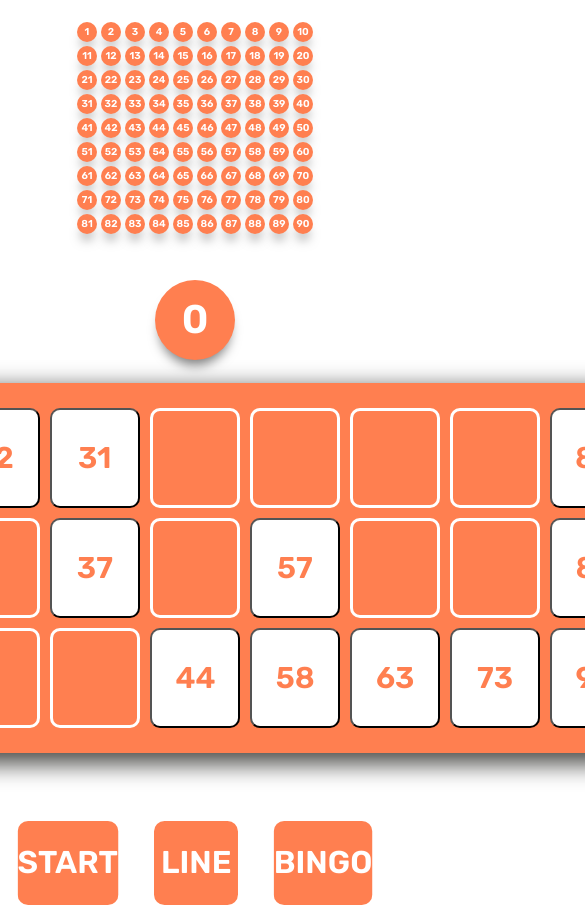
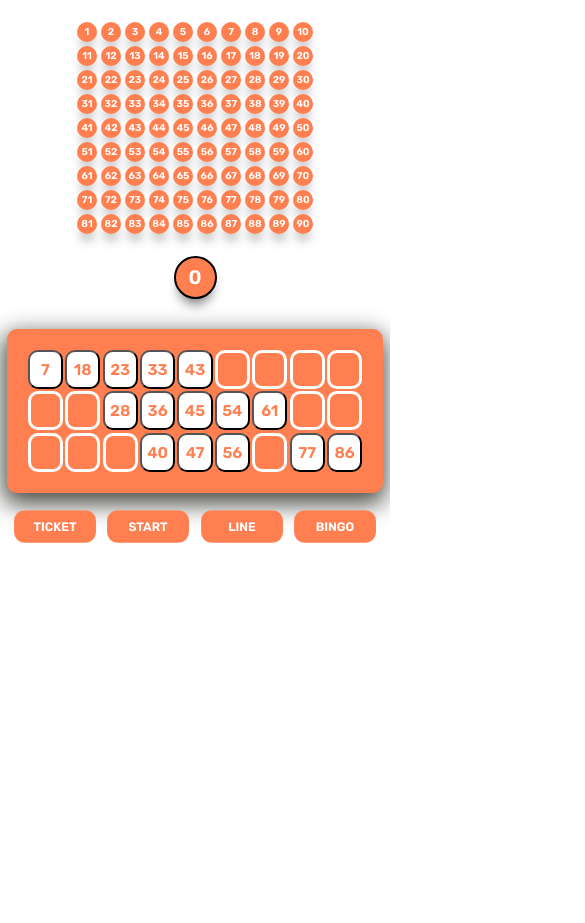
Before and after one commit to maxileo/Bingo, a website: page public/index.html in a window 390 px wide. Shown: the top 923 px of the page, 585 px wide, since content can reach past the window. After the commit the page ends 844 px from the top, so only its background shows below. Drawn offline with nearby package versions, Linux system fonts and the light colour scheme; no server answers; a web font is replaced by a local one.

Commit message:
responsive

```diff
--- a/public/index.html
+++ b/public/index.html
@@ -408,123 +408,178 @@
     <div id="bilet">
         <div id="fundalBilet">
             <div class="row">
+                <div class="columnWrap">
                     <button class="column">
                         <div class="completed"></div>
                         <div class="number"> 1 </div>
                     </button>
+                </div>
+                <div class="columnWrap">
                     <button class="column">
-                    <div class="number"> 2 </div>
                         <div class="completed"></div>
-                </button>
-                <button class="column">
-                    <div class="number"> 3 </div>
-                    <div class="completed"></div>
-                </button>
-                <button class="column">
-                    <div class="number"> 4 </div>
-                    <div class="completed"></div>
-                </button>
-                <button class="column">
-                    <div class="number"> 5 </div>
-                    <div class="completed"></div>
-                </button>
-                <button class="column">
-                    <div class="number"> 6 </div>
-                    <div class="completed"></div>
-                </button>
-                <button class="column">
-                    <div class="number"> 7 </div>
-                    <div class="completed"></div>
-                </button>
-                <button class="column">
-                    <div class="number"> 8 </div>
-                    <div class="completed"></div>
-                </button>
-                <button class="column">
-                    <div class="number"> 9 </div>
-                    <div class="completed"></div>
+                        <div class="number"> 1 </div>
                     </button>
                 </div>
-            <div class="row">
+                <div class="columnWrap">
                     <button class="column">
-                    <div class="number"> 10 </div>
                         <div class="completed"></div>
-                </button>
-                <button class="column">
-                    <div class="number"> 11 </div>
-                    <div class="completed"></div>
-                </button>
-                <button class="column">
-                    <div class="number"> 12 </div>
-                    <div class="completed"></div>
-                </button>
-                <button class="column">
-                    <div class="number"> 13 </div>
-                    <div class="completed"></div>
-                </button>
-                <button class="column">
-                    <div class="number"> 14 </div>
-                    <div class="completed"></div>
-                </button>
-                <button class="column">
-                    <div class="number"> 15 </div>
-                    <div class="completed"></div>
-                </button>
-                <button class="column">
-                    <div class="number"> 16 </div>
-                    <div class="completed"></div>
-                </button>
-                <button class="column">
-                    <div class="number"> 17 </div>
-                    <div class="completed"></div>
-                </button>
-                <button class="column">
-                    <div class="number"> 18 </div>
-                    <div class="completed"></div>
+                        <div class="number"> 1 </div>
                     </button>
                 </div>
+                <div class="columnWrap">
+                    <button class="column">
+                        <div class="completed"></div>
+                        <div class="number"> 1 </div>
+                    </button>
+                </div>
+                <div class="columnWrap">
+                    <button class="column">
+                        <div class="completed"></div>
+                        <div class="number"> 1 </div>
+                    </button>
+                </div>
+                <div class="columnWrap">
+                    <button class="column">
+                        <div class="completed"></div>
+                        <div class="number"> 1 </div>
+                    </button>
+                </div>
+                <div class="columnWrap">
+                    <button class="column">
+                        <div class="completed"></div>
+                        <div class="number"> 1 </div>
+                    </button>
+                </div>
+                <div class="columnWrap">
+                    <button class="column">
+                        <div class="completed"></div>
+                        <div class="number"> 1 </div>
+                    </button>
+                </div>
+                <div class="columnWrap">
+                    <button class="column">
+                        <div class="completed"></div>
+                        <div class="number"> 1 </div>
+                    </button>
+                </div>
+            </div>
             <div class="row">
+                <div class="columnWrap">
                     <button class="column">
-                    <div class="number"> 19 </div>
                         <div class="completed"></div>
+                        <div class="number"> 1 </div>
                     </button>
+                </div>
+                <div class="columnWrap">
                     <button class="column">
-                    <div class="number"> 20 </div>
                         <div class="completed"></div>
+                        <div class="number"> 1 </div>
                     </button>
+                </div>
+                <div class="columnWrap">
                     <button class="column">
-                    <div class="number"> 21 </div>
                         <div class="completed"></div>
+                        <div class="number"> 1 </div>
                     </button>
+                </div>
+                <div class="columnWrap">
                     <button class="column">
-                    <div class="number"> 22 </div>
                         <div class="completed"></div>
+                        <div class="number"> 1 </div>
                     </button>
+                </div>
+                <div class="columnWrap">
                     <button class="column">
-                    <div class="number"> 23 </div>
                         <div class="completed"></div>
+                        <div class="number"> 1 </div>
                     </button>
+                </div>
+                <div class="columnWrap">
                     <button class="column">
-                    <div class="number"> 24 </div>
                         <div class="completed"></div>
+                        <div class="number"> 1 </div>
                     </button>
+                </div>
+                <div class="columnWrap">
                     <button class="column">
-                    <div class="number"> 25 </div>
                         <div class="completed"></div>
+                        <div class="number"> 1 </div>
                     </button>
+                </div>
+                <div class="columnWrap">
                     <button class="column">
-                    <div class="number"> 26 </div>
                         <div class="completed"></div>
+                        <div class="number"> 1 </div>
                     </button>
+                </div>
+                <div class="columnWrap">
                     <button class="column">
-                    <div class="number"> 27 </div>
                         <div class="completed"></div>
+                        <div class="number"> 1 </div>
                     </button>
+                </div>
+            </div>
+            <div class="row">
+                <div class="columnWrap">
+                    <button class="column">
+                        <div class="completed"></div>
+                        <div class="number"> 1 </div>
+                    </button>
+                </div>
+                <div class="columnWrap">
+                    <button class="column">
+                        <div class="completed"></div>
+                        <div class="number"> 1 </div>
+                    </button>
+                </div>
+                <div class="columnWrap">
+                    <button class="column">
+                        <div class="completed"></div>
+                        <div class="number"> 1 </div>
+                    </button>
+                </div>
+                <div class="columnWrap">
+                    <button class="column">
+                        <div class="completed"></div>
+                        <div class="number"> 1 </div>
+                    </button>
+                </div>
+                <div class="columnWrap">
+                    <button class="column">
+                        <div class="completed"></div>
+                        <div class="number"> 1 </div>
+                    </button>
+                </div>
+                <div class="columnWrap">
+                    <button class="column">
+                        <div class="completed"></div>
+                        <div class="number"> 1 </div>
+                    </button>
+                </div>
+                <div class="columnWrap">
+                    <button class="column">
+                        <div class="completed"></div>
+                        <div class="number"> 1 </div>
+                    </button>
+                </div>
+                <div class="columnWrap">
+                    <button class="column">
+                        <div class="completed"></div>
+                        <div class="number"> 1 </div>
+                    </button>
+                </div>
+                <div class="columnWrap">
+                    <button class="column">
+                        <div class="completed"></div>
+                        <div class="number"> 1 </div>
+                    </button>
+                </div>
             </div>
         </div>
     </div>
 
     <div id="butoaneWrap">
+        <button id="ticket" class="butoane">TICKET</button>
         <button id="start" class="butoane">START</button>
         <button id="linie" class="butoane">LINE</button>
         <button id="bingo" class="butoane">BINGO</button>
--- a/public/script.js
+++ b/public/script.js
@@ -5,9 +5,11 @@ let casute=[0, 0, 0, 0, 0, 0, 0, 0, 0, 0, 0,
     0, 0, 0, 0, 0, 0, 0, 0, 0, 0,
     0, 0, 0, 0, 0, 0, 0, 0, 0, 0 ];
 let bifate=[];
-for (let i=0; i<=27; i++)
-    bifate[i]=0;
 let alese=[];
+
+let posibilitati=[];
+let nrPosibilitati=90;
+let cifre=[];
 
 function numereAlese(x)
 {
@@ -22,30 +24,26 @@ function numereAlese(x)
     }
 }
 
-window.onload=()=>{
+function newBilet()
+{
+    for (let i=0; i<=27; i++)
+    {
+        bifate[i]=0;
+        casute[i]=0;
+    }
 
-    socket=io();
-
-    socket.on('number', newNumber);
-    socket.on("linieCorectaYou", linieCorectaYou);
-    socket.on("linieCorectaSomeone", linieCorectaSomeone);
-    socket.on("linieGresitaYou", linieGresitaYou);
-    socket.on("linieGresitaSomeone", linieGresitaSomeone);
-    socket.on("correctBingoYou", bingoCorectYou);
-    socket.on("correctBingoSomeone", bingoCorectSomeone);
-    socket.on("wrongBingoYou", bingoGresitYou);
-    socket.on("wrongBingoSomeone", bingoGresitSomeone);
-
-    socket.on("numereAlese", numereAlese);
-
-    let posibilitati=[];
-    let nrPosibilitati=90;
-    let cifre=[];
+    for (let i=0; i<butoane.length; i++)
+    {
+        butoane[i].classList.remove("column2");
+        butoane[i].classList.add("column");
+    }
 
     for (let i=1; i<=90; i++)
     {
         posibilitati[i]=i;
     }
+    nrPosibilitati=90;
+
     for (let i=0; i<=9; i++)
         cifre[i]=0;
 
@@ -99,6 +97,7 @@ window.onload=()=>{
         numere[k].innerText="";
 
     // gasim o configurare buna a pozitiilor
+    gasit=0;
     configuram(0);
 
     // punem numerele pe locurile lor
@@ -130,10 +129,33 @@ window.onload=()=>{
     }
 }
 
+
+window.onload=()=>{
+
+    socket=io();
+
+    socket.on('number', newNumber);
+    socket.on("linieCorectaYou", linieCorectaYou);
+    socket.on("linieCorectaSomeone", linieCorectaSomeone);
+    socket.on("linieGresitaYou", linieGresitaYou);
+    socket.on("linieGresitaSomeone", linieGresitaSomeone);
+    socket.on("correctBingoYou", bingoCorectYou);
+    socket.on("correctBingoSomeone", bingoCorectSomeone);
+    socket.on("wrongBingoYou", bingoGresitYou);
+    socket.on("wrongBingoSomeone", bingoGresitSomeone);
+
+    socket.on("numereAlese", numereAlese);
+
+    newBilet();
+
+}
+
 function newNumber(data)
 {
     numarAles.innerText=data;
 }
+
+var ticket=document.getElementById("ticket");
 
 var start=document.getElementById("start");
 var info=document.getElementById("informatii");
@@ -149,6 +171,7 @@ var bingoB=document.getElementById("bingo");
 linieB.addEventListener("click", ()=>{checkLine();});
 bingoB.addEventListener("click", ()=>{checkBingo();});
 start.addEventListener("click", ()=>{startGame();});
+ticket.addEventListener("click", ()=>{changeTicket();});
 
 for (let i=0; i<butoane.length; i++)
 {
@@ -183,12 +206,14 @@ function linieGresitaSomeone(){
 }
 
 function bingoCorectYou(){
+    gameIsStarted=false;
     info.innerText="CORRECT BINGO, CONGRATULATIONS!";
     setTimeout(function(){
         info.innerText="";
     }, 3900);
 }
 function bingoCorectSomeone(){
+    gameIsStarted=false;
     info.innerText="SOMEONE JUST GOT BINGO!";
     setTimeout(function(){
         info.innerText="";
@@ -207,6 +232,11 @@ function bingoGresitSomeone(){
     }, 3900);
 }
 
+function changeTicket()
+{
+    if (gameIsStarted==false)
+        newBilet();
+}
 
 
 let indici=[];
@@ -228,14 +258,15 @@ function checkBingo()
         socket.emit("bingo", numereBingo);
 }
 
+let gameIsStarted=false;
 function startGame()
 {
     socket.emit("start");
+    gameIsStarted=true;
 }
 
 function checkLine()
 {
-    console.log("clicked line");
     let nu=false;
     let h=0;
     for (let i=0; i<3; i++)
--- a/public/style.css
+++ b/public/style.css
@@ -9,10 +9,12 @@
     display: flex;
     justify-content: center;
 
-
+    margin-left: 20px;
+    margin-right: 20px;
 }
 #fundalBilet{
-    width: 900px;
+    width: 90vw;
+    max-width: 900px;
     padding: 20px;
     background-color: coral;
     border-radius: 10px;
@@ -24,14 +26,17 @@
     display: flex;
     justify-content: center;
 }
+.columnWrap{
+    margin: 0.3vw;
+}
 .column{
-    box-sizing: border-box;
-
-    margin: 5px;
+    display: block;
 
 
-    width: 100px;
-    height: 100px;
+    width: 9vw;
+    height: 10vw;
+    max-height: 100px;
+    max-width: 90px;
 
     border-radius: 10px;
 
@@ -52,8 +57,11 @@
 
     border-radius: 7px;
 
-    width: 80px;
-    height: 90px;
+    width: 8vw;
+    height: 9vw;
+    max-width: 80px;
+    max-height: 90px;
+
 
     background-color:coral;
     border-style: solid;
@@ -67,7 +75,9 @@
 .number{
     z-index: 1;
     color: coral;
+    /*font-size: 30px;*/
     font-size: 30px;
+
 
     transition: 0.3s;
 }
@@ -81,9 +91,13 @@
 .butoane{
     /*font-family: 'Rampart One', cursive;*/
 
-    margin: 20px;
-    width: 200px;
-    height: 80px;
+    margin: 2vw;
+
+    width: 20vw;
+    max-width: 200px;
+    height: 8vw;
+    max-height: 80px;
+
     font-size: 30px;
     text-align: center;
     color: white;
@@ -122,9 +136,15 @@
 #cerc{
     position: absolute;
     border-radius: 50%;
-    width: 80px;
-    height: 80px;
+    width: 10vw;
+    height: 10vw;
+    max-width: 80px;
+    max-height: 80px;
     background-color: coral;
+
+    border: solid;
+    border-color: black;
+    border-width: 2px;
 
     -webkit-box-shadow: 0px 10px 12px -5px rgba(0,0,0,0.52);
     box-shadow: 0px 10px 12px -5px rgba(0,0,0,0.52);
@@ -178,7 +198,34 @@
     background-color: coral;
 
 
-
     -webkit-box-shadow: 0px 10px 12px -5px rgba(0,0,0,0.52);
     box-shadow: 0px 10px 12px -5px rgba(0,0,0,0.52);
 }
+
+@media only screen and (max-width: 900px)
+{
+    .number{
+        font-size: 4vw;
+    }
+    .butoane{
+        font-size: 4vw;
+    }
+    #numarAles{
+        font-size: 5vw;
+    }
+    .numarWrap{
+        margin-top: 30px;
+    }
+    #informatii{
+        font-size: 5vw;
+    }
+}
+@media only screen and (max-width: 760px)
+{
+    #butoaneWrap{
+        margin-top: 10px;
+    }
+    .butoane{
+        font-size: 3vw;
+    }
+}
```
Lines whose indentation alone changed are shown as unchanged.
